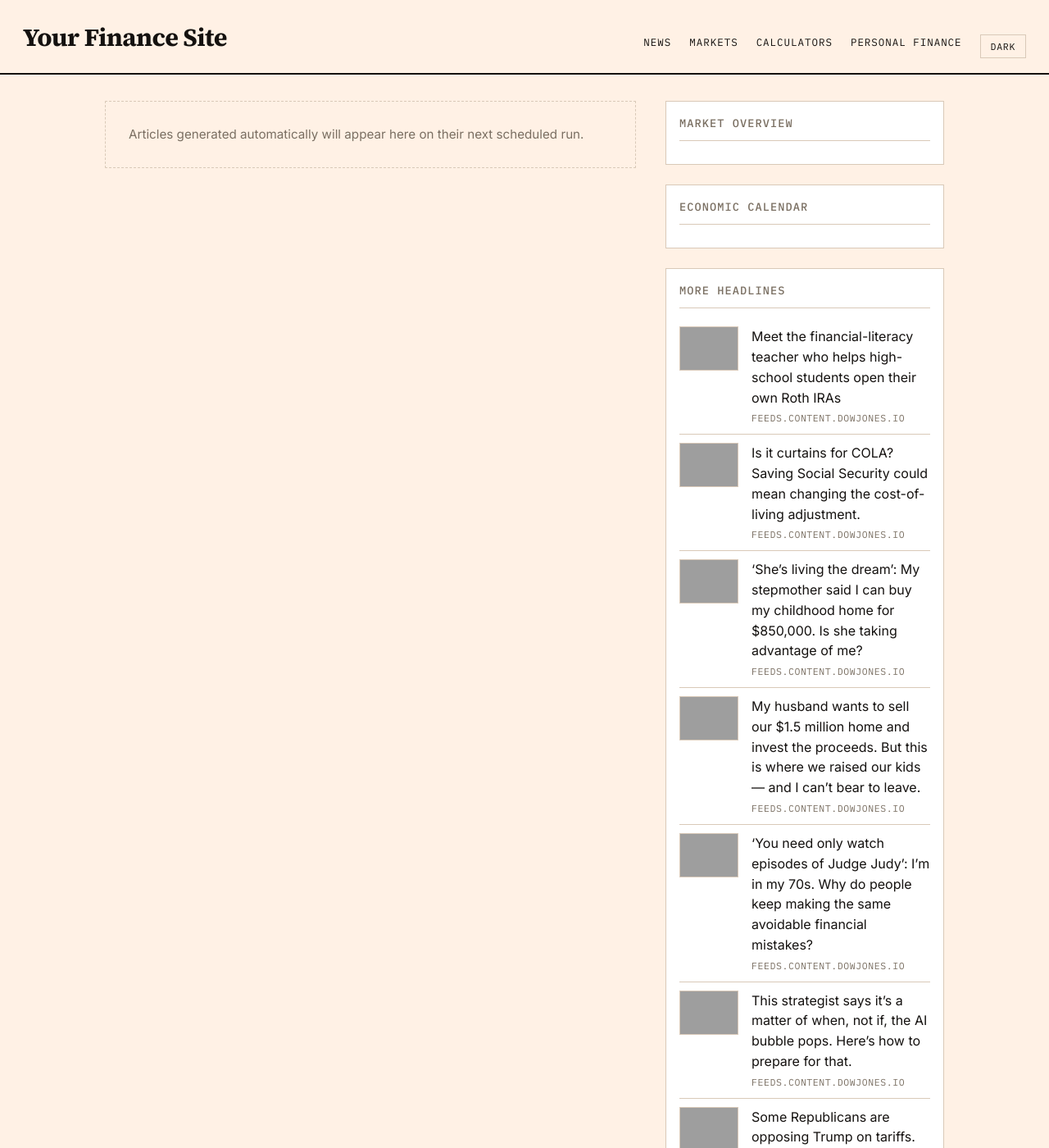
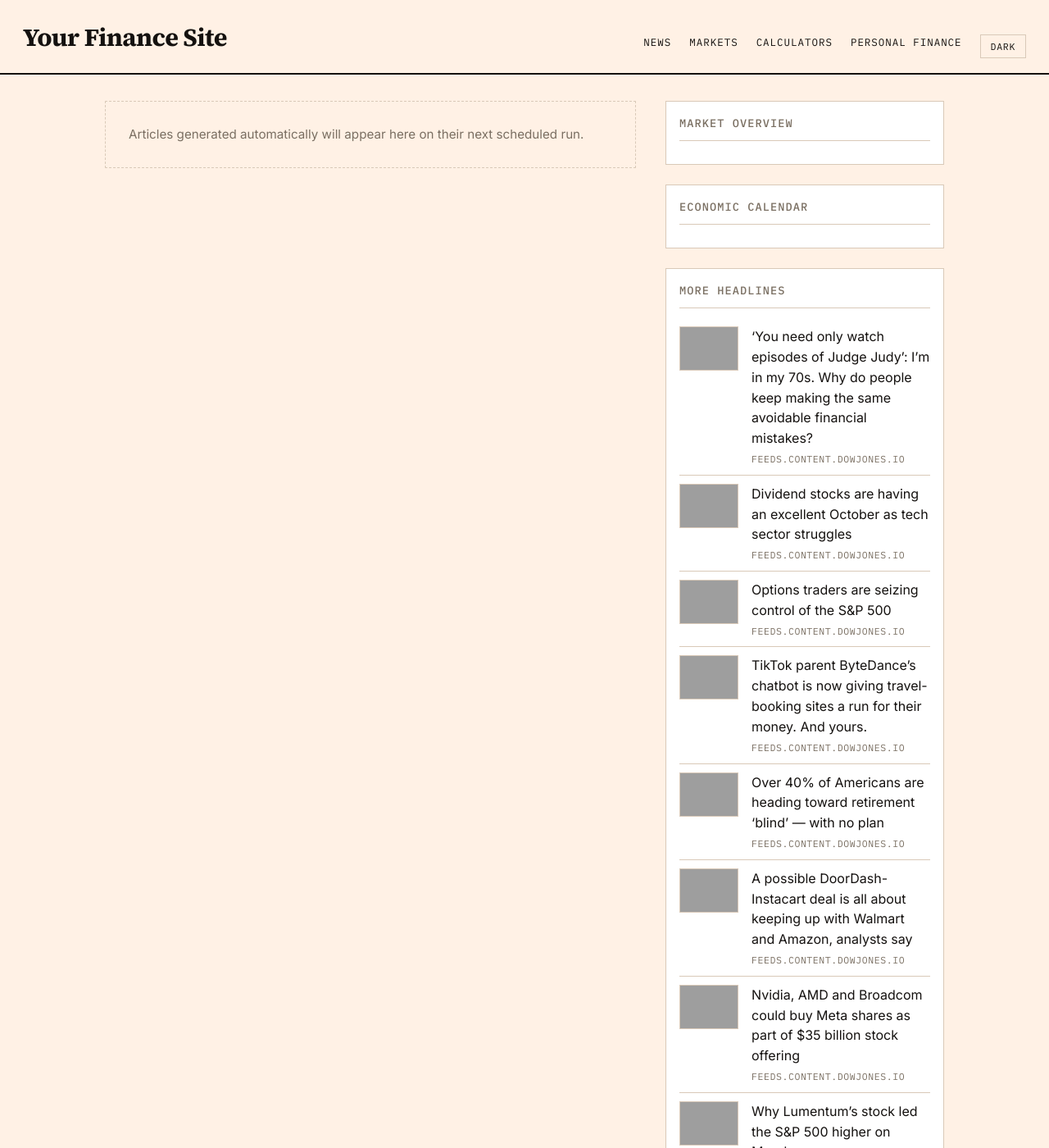
Before and after one commit to GlobTechCo/globtechco.github.io, a Jekyll site: the page built from index.html, in a window 1280 px wide and 1400 px high, cut to the strip 0-1400 px from the top of the window. Shown: the whole strip at 82% size. Built offline with Jekyll 4.4.1, drawn with Linux system fonts in a browser that asks for light colours; a script that is not in the unit is left out; the list of posts is cut into pages by our own code; some of the changed text lies outside the part shown; grey boxes are pictures that could not be loaded.

Commit message:
Auto-content update 2026-10-27

```diff
--- a/_data/aggregator.yml
+++ b/_data/aggregator.yml
@@ -1,50 +1,50 @@
-- title: "Meet the financial-literacy teacher who helps high-school students open their own Roth IRAs"
-  link: "https://www.marketwatch.com/story/meet-the-financial-literacy-teacher-who-helps-high-school-students-open-their-own-roth-iras-652d56a8?mod=mw_rss_topstories"
-  source: "feeds.content.dowjones.io"
-  pubdate: "Mon, 26 Oct 2026 17:32:00 GMT"
-  image: "https://images.mktw.net/im-33306506"
-- title: "Is it curtains for COLA? Saving Social Security could mean changing the cost-of-living adjustment."
-  link: "https://www.marketwatch.com/story/is-it-curtains-for-cola-saving-social-security-could-mean-changing-the-cost-of-living-adjustment-867c6bd8?mod=mw_rss_topstories"
-  source: "feeds.content.dowjones.io"
-  pubdate: "Mon, 26 Oct 2026 17:19:00 GMT"
-  image: "https://images.mktw.net/im-24279758"
-- title: "\u2018She\u2019s living the dream\u2019: My stepmother said I can buy my childhood home for $850,000. Is she taking advantage of me?"
-  link: "https://www.marketwatch.com/story/shes-living-the-dream-my-stepmother-said-i-can-buy-my-childhood-home-for-850-000-is-she-taking-advantage-of-me-1fdda7b5?mod=mw_rss_topstories"
-  source: "feeds.content.dowjones.io"
-  pubdate: "Mon, 26 Oct 2026 16:30:00 GMT"
-  image: "https://images.mktw.net/im-92522168"
-- title: "My husband wants to sell our $1.5 million home and invest the proceeds. But this is where we raised our kids \u2014 and I can\u2019t bear to leave."
-  link: "https://www.marketwatch.com/story/my-husband-wants-to-sell-our-1-5-million-home-and-invest-the-proceeds-but-this-is-where-we-raised-our-kids-and-i-cant-bear-to-leave-4feb46ed?mod=mw_rss_topstories"
-  source: "feeds.content.dowjones.io"
-  pubdate: "Mon, 26 Oct 2026 16:30:00 GMT"
-  image: "https://images.mktw.net/im-80913840"
 - title: "\u2018You need only watch episodes of Judge Judy\u2019: I\u2019m in my 70s. Why do people keep making the same avoidable financial mistakes?"
   link: "https://www.marketwatch.com/story/you-need-only-watch-episodes-of-judge-judy-im-in-my-70s-why-do-people-keep-making-the-same-avoidable-financial-mistakes-bbf60fe4?mod=mw_rss_topstories"
   source: "feeds.content.dowjones.io"
-  pubdate: "Mon, 26 Oct 2026 16:15:00 GMT"
+  pubdate: "Mon, 26 Oct 2026 22:30:00 GMT"
   image: "https://images.mktw.net/im-19205579"
-- title: "This strategist says it\u2019s a matter of when, not if, the AI bubble pops. Here\u2019s how to prepare for that."
-  link: "https://www.marketwatch.com/story/this-strategist-says-its-a-matter-of-when-not-if-the-ai-bubble-pops-heres-how-to-prepare-for-that-86ffbf30?mod=mw_rss_topstories"
+- title: "Dividend stocks are having an excellent October as tech sector struggles"
+  link: "https://www.marketwatch.com/story/dividend-stocks-are-having-an-excellent-october-as-tech-sector-struggles-5ae40b02?mod=mw_rss_topstories"
   source: "feeds.content.dowjones.io"
-  pubdate: "Mon, 26 Oct 2026 16:05:00 GMT"
-  image: "https://images.mktw.net/im-30648989"
-- title: "Some Republicans are opposing Trump on tariffs. Maine\u2019s Susan Collins just got him to back down on Canadian levies."
-  link: "https://www.marketwatch.com/story/some-republicans-are-opposing-trump-on-tariffs-maines-susan-collins-just-got-him-to-back-down-on-canadian-levies-02b202ae?mod=mw_rss_topstories"
+  pubdate: "Mon, 26 Oct 2026 22:10:00 GMT"
+  image: "https://images.mktw.net/im-05706147"
+- title: "Options traders are seizing control of the S&P 500"
+  link: "https://www.marketwatch.com/story/options-traders-are-seizing-control-of-the-s-p-500-1add94ca?mod=mw_rss_topstories"
   source: "feeds.content.dowjones.io"
-  pubdate: "Mon, 26 Oct 2026 16:01:00 GMT"
-  image: "https://images.mktw.net/im-20078796"
+  pubdate: "Mon, 26 Oct 2026 22:03:00 GMT"
+  image: "https://images.mktw.net/im-64453953"
+- title: "TikTok parent ByteDance\u2019s chatbot is now giving travel-booking sites a run for their money. And yours."
+  link: "https://www.marketwatch.com/story/tiktok-parent-bytedances-chatbot-is-now-giving-travel-booking-sites-a-run-for-their-money-and-yours-028e4aa0?mod=mw_rss_topstories"
+  source: "feeds.content.dowjones.io"
+  pubdate: "Mon, 26 Oct 2026 22:00:00 GMT"
+  image: "https://images.mktw.net/im-08834496"
+- title: "Over 40% of Americans are heading toward retirement \u2018blind\u2019 \u2014 with no plan"
+  link: "https://www.marketwatch.com/story/over-40-of-americans-are-heading-toward-retirement-blind-with-no-plan-e49b502f?mod=mw_rss_topstories"
+  source: "feeds.content.dowjones.io"
+  pubdate: "Mon, 26 Oct 2026 21:55:00 GMT"
+  image: "https://images.mktw.net/im-73908727"
+- title: "A possible DoorDash-Instacart deal is all about keeping up with Walmart and Amazon, analysts say"
+  link: "https://www.marketwatch.com/story/a-possible-doordash-instacart-deal-is-all-about-keeping-up-with-walmart-and-amazon-analysts-say-17049bb1?mod=mw_rss_topstories"
+  source: "feeds.content.dowjones.io"
+  pubdate: "Mon, 26 Oct 2026 21:46:00 GMT"
+  image: "https://images.mktw.net/im-267589"
+- title: "Nvidia, AMD and Broadcom could buy Meta shares as part of $35 billion stock offering"
+  link: "https://www.marketwatch.com/story/nvidia-amd-and-broadcom-could-buy-meta-shares-as-part-of-35-billion-stock-offering-d816fec2?mod=mw_rss_topstories"
+  source: "feeds.content.dowjones.io"
+  pubdate: "Mon, 26 Oct 2026 21:44:00 GMT"
+  image: "https://images.mktw.net/im-00003294"
+- title: "Why Lumentum\u2019s stock led the S&P 500 higher on Monday"
+  link: "https://www.marketwatch.com/story/why-lumentums-stock-led-the-s-p-500-higher-on-monday-0dff125b?mod=mw_rss_topstories"
+  source: "feeds.content.dowjones.io"
+  pubdate: "Mon, 26 Oct 2026 21:04:00 GMT"
+  image: "https://images.mktw.net/im-759206"
+- title: "With the Anthropic IPO, the devil is in the details"
+  link: "https://www.marketwatch.com/story/with-the-anthropic-ipo-the-devil-is-in-the-details-239d571d?mod=mw_rss_topstories"
+  source: "feeds.content.dowjones.io"
+  pubdate: "Mon, 26 Oct 2026 20:50:00 GMT"
+  image: "https://images.mktw.net/im-52490565"
 - title: "We stopped helping our neighbors with free home repairs and our friendship cooled. Who\u2019s to blame?"
   link: "https://www.marketwatch.com/story/we-stopped-helping-our-neighbors-with-free-home-repairs-and-our-friendship-cooled-whos-to-blame-d20b0720?mod=mw_rss_topstories"
   source: "feeds.content.dowjones.io"
-  pubdate: "Mon, 26 Oct 2026 16:00:00 GMT"
+  pubdate: "Mon, 26 Oct 2026 20:15:00 GMT"
   image: "https://images.mktw.net/im-13210750"
-- title: "My spouse was awarded $90,000 from my 401(k) in our divorce. How is that fair?"
-  link: "https://www.marketwatch.com/story/my-spouse-was-awarded-90-000-from-my-401-k-in-our-divorce-how-is-that-fair-dc839aa3?mod=mw_rss_topstories"
-  source: "feeds.content.dowjones.io"
-  pubdate: "Mon, 26 Oct 2026 15:31:00 GMT"
-  image: "https://images.mktw.net/im-78876477"
-- title: "Is getting a wedding band from Quince a bad idea? It\u2019s a third of the price of a local jeweler."
-  link: "https://www.marketwatch.com/story/is-getting-a-wedding-band-from-quince-a-bad-idea-its-a-third-of-the-price-fa89c9b2?mod=mw_rss_topstories"
-  source: "feeds.content.dowjones.io"
-  pubdate: "Mon, 26 Oct 2026 15:15:00 GMT"
-  image: "https://images.mktw.net/im-23308572"
```
